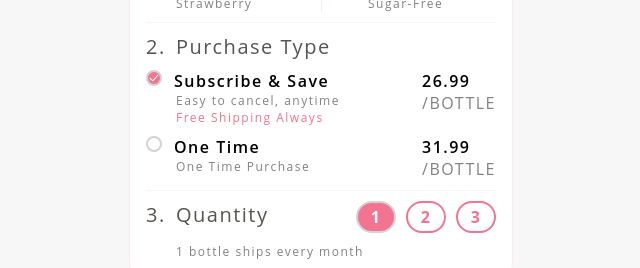
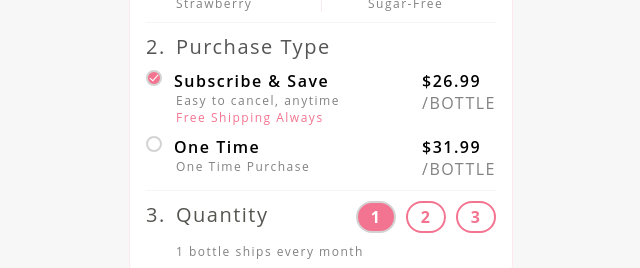
Before and after one commit to DevScissors/opositiv-assignment, a React (Create React App) app: page / in a window 1280 px wide. Shown: the part 275-543 px from the top of the page, without its empty margins (319-959 px from the left). Built offline with nearby package versions, Linux system fonts and the light colour scheme.

Commit message:
added dollar sign to purchase type prices

```diff
--- a/src/components/PurchaseTypeRow/PurchaseTypeRow.js
+++ b/src/components/PurchaseTypeRow/PurchaseTypeRow.js
@@ -39,7 +39,7 @@ const PurchaseTypeRow = (props) => {
           </div>
           <div className={styles["purchase-type-subscribe-price-wrapper"]}>
             <p className={styles["purchase-type-subscribe-price"]}>
-              {props.priceMap["subscribe"][props.countSelected]}
+              {`$${props.priceMap["subscribe"][props.countSelected]}`}
             </p>
             <p className={styles["purchase-type-subscribe-pricing-info"]}>
               /BOTTLE
@@ -65,7 +65,7 @@ const PurchaseTypeRow = (props) => {
           </div>
           <div className={styles["purchase-type-one-time-price-wrapper"]}>
             <p className={styles["purchase-type-one-time-price"]}>
-              {props.priceMap["one-time"][props.countSelected]}
+              {`$${props.priceMap["one-time"][props.countSelected]}`}
             </p>
             <p className={styles["purchase-type-one-time-pricing-info"]}>
               /BOTTLE
```
